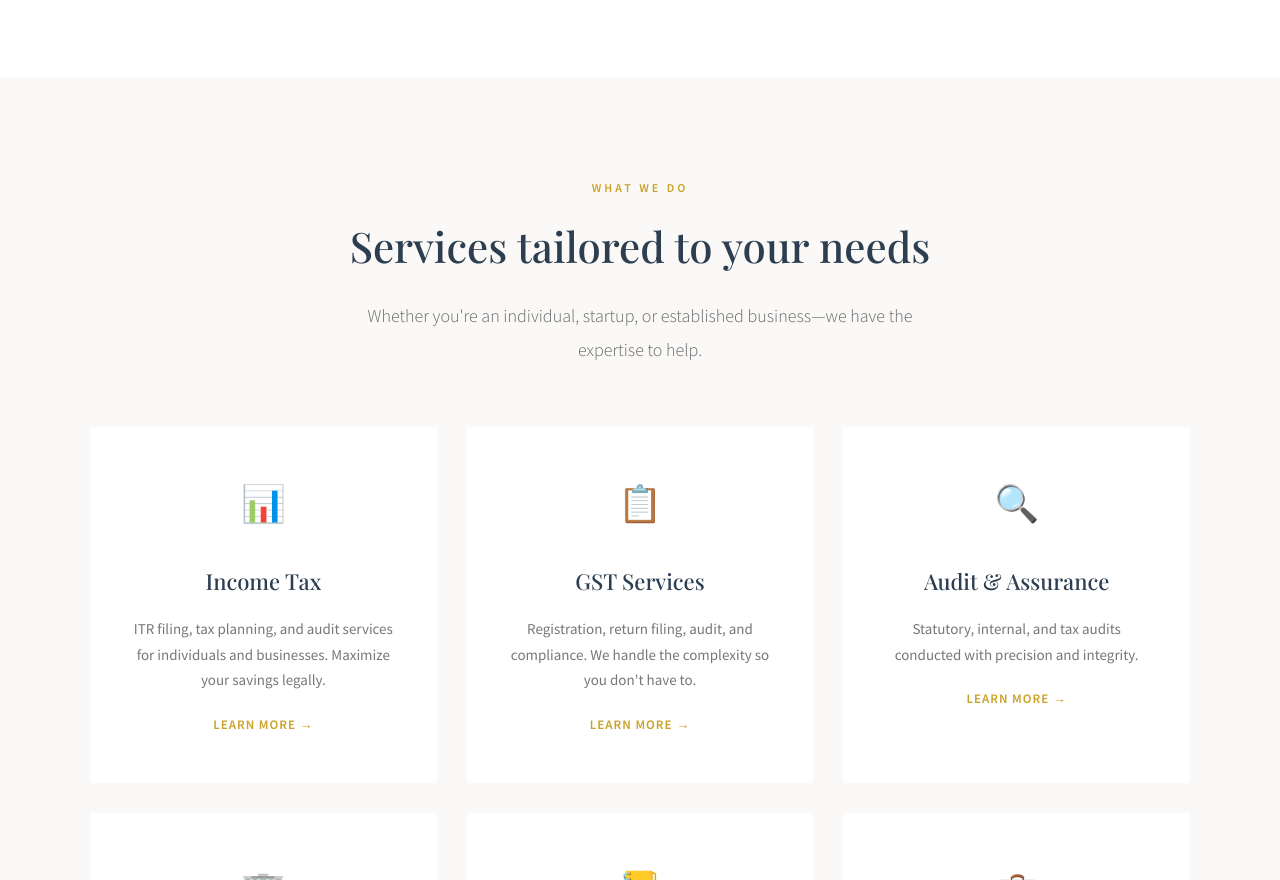
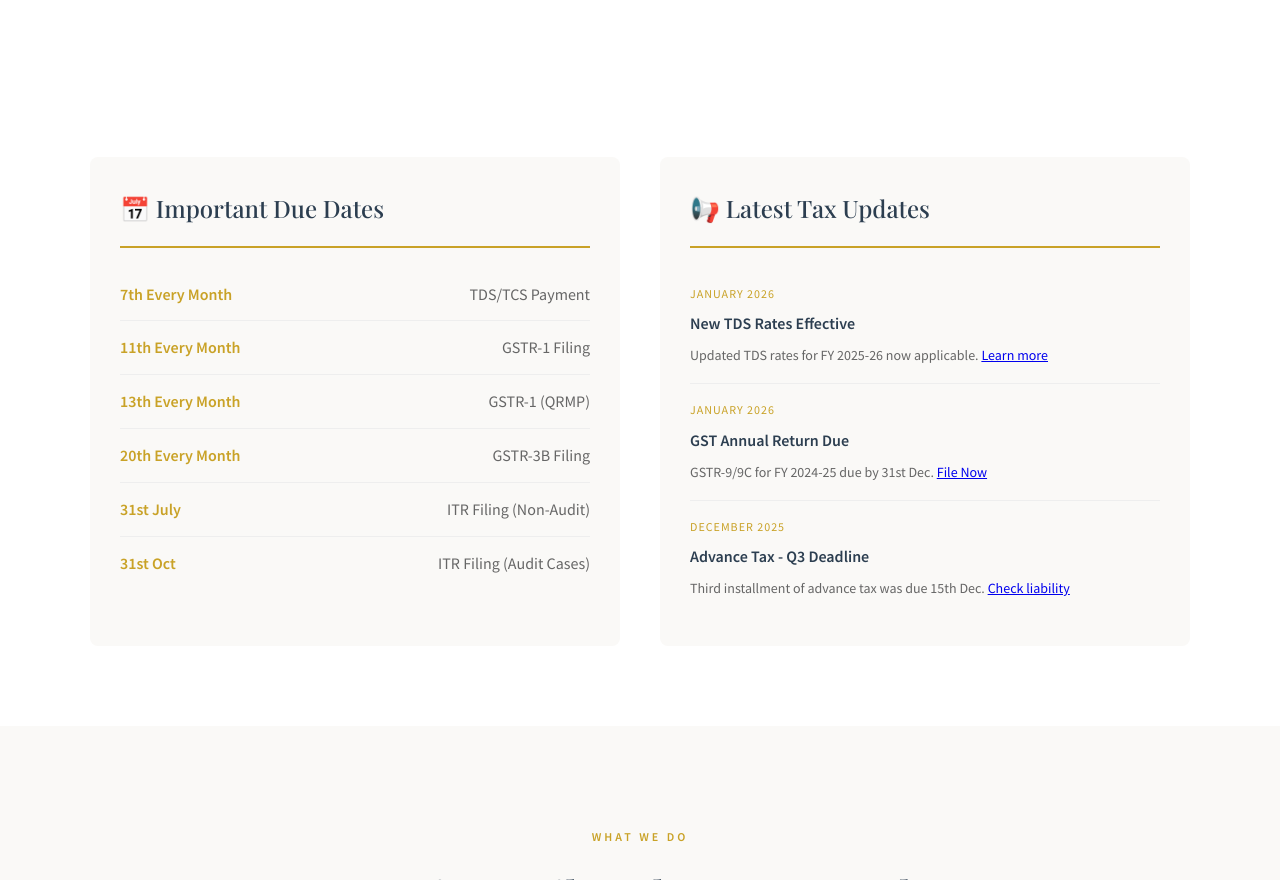
Before and after one commit to nagavatar/karvassociates, a plain HTML site: page index.html in a window 1280 px wide. Shown: the part 1920-2800 px from the top of the page. Drawn offline with nearby package versions, Linux system fonts and the light colour scheme.

Commit message:
SEO optimization: renamed images, added alt text, H1 keywords, due dates section, tax updates section, responsive CSS

```diff
--- a/index.html
+++ b/index.html
@@ -860,6 +860,73 @@
             opacity: 0.7;
         }
 
+        /* Due Dates & Updates Section */
+        .updates-section {
+            background: #fff;
+            padding: 80px 40px;
+        }
+        .updates-container {
+            max-width: 1100px;
+            margin: 0 auto;
+            display: grid;
+            grid-template-columns: 1fr 1fr;
+            gap: 40px;
+        }
+        .updates-box {
+            background: #faf9f7;
+            padding: 30px;
+            border-radius: 8px;
+        }
+        .updates-box h3 {
+            font-family: 'Playfair Display', serif;
+            font-size: 24px;
+            color: #2c3e50;
+            margin-bottom: 20px;
+            padding-bottom: 15px;
+            border-bottom: 2px solid #c9a227;
+        }
+        .due-date-item {
+            display: flex;
+            justify-content: space-between;
+            padding: 12px 0;
+            border-bottom: 1px solid #eee;
+        }
+        .due-date-item:last-child {
+            border-bottom: none;
+        }
+        .due-date-item .date {
+            font-weight: 600;
+            color: #c9a227;
+            white-space: nowrap;
+        }
+        .due-date-item .desc {
+            color: #666;
+            text-align: right;
+        }
+        .update-item {
+            padding: 15px 0;
+            border-bottom: 1px solid #eee;
+        }
+        .update-item:last-child {
+            border-bottom: none;
+        }
+        .update-item .update-date {
+            font-size: 12px;
+            color: #c9a227;
+            text-transform: uppercase;
+            letter-spacing: 1px;
+            margin-bottom: 5px;
+        }
+        .update-item .update-title {
+            color: #2c3e50;
+            font-weight: 600;
+            margin-bottom: 5px;
+        }
+        .update-item .update-desc {
+            color: #666;
+            font-size: 14px;
+        }
+
         /* Responsive */
         @media (max-width: 968px) {
             .about-container,
@@ -992,6 +1059,13 @@
             .highlight-box p {
                 font-size: 15px;
             }
+            .updates-container {
+                grid-template-columns: 1fr;
+            }
+            .updates-box {
+                padding: 25px;
+            }
+            }
             .footer-links {
                 gap: 20px;
             }
@@ -1060,13 +1134,13 @@
     <!-- Hero Section with Slider -->
     <section class="hero" id="home">
         <div class="hero-slider">
-            <div class="hero-slide active"><img src="img/slider1.jpg" alt="Professional Services"></div>
-            <div class="hero-slide"><img src="img/slider2.jpg" alt="Financial Advisory"></div>
-            <div class="hero-slide"><img src="img/slider3.jpg" alt="Tax Consulting"></div>
+            <div class="hero-slide active"><img src="img/chartered-accountants-india-office.jpg" alt="Best Chartered Accountants in India - K A R V & Associates Office"></div>
+            <div class="hero-slide"><img src="img/tax-audit-services-india.jpg" alt="Income Tax and Audit Services India - Professional CA Firm"></div>
+            <div class="hero-slide"><img src="img/gst-filing-consultation-india.jpg" alt="GST Filing and Consultation Services in Delhi NCR"></div>
         </div>
         <div class="hero-content">
             <p class="hero-tagline">Chartered Accountants · Tax & Financial Advisory</p>
-            <h1>Bringing clarity to your finances—so you can focus on what matters.</h1>
+            <h1>Chartered Accountants in India | GST, Tax Filing & Audit Services</h1>
             <p>Expert tax planning, audit services, and financial guidance for businesses and individuals across India. We make the complex simple.</p>
             <a href="#contact" class="btn">Get in Touch</a>
             <a href="#services" class="btn btn-outline">Our Services</a>
@@ -1116,6 +1190,57 @@
             <div class="stat-item">
                 <h3>10+</h3>
                 <p>Cities Covered</p>
+            </div>
+        </div>
+    </section>
+
+    <!-- Important Due Dates & Tax Updates Section -->
+    <section class="updates-section" id="updates">
+        <div class="updates-container">
+            <div class="updates-box">
+                <h3>📅 Important Due Dates</h3>
+                <div class="due-date-item">
+                    <span class="date">7th Every Month</span>
+                    <span class="desc">TDS/TCS Payment</span>
+                </div>
+                <div class="due-date-item">
+                    <span class="date">11th Every Month</span>
+                    <span class="desc">GSTR-1 Filing</span>
+                </div>
+                <div class="due-date-item">
+                    <span class="date">13th Every Month</span>
+                    <span class="desc">GSTR-1 (QRMP)</span>
+                </div>
+                <div class="due-date-item">
+                    <span class="date">20th Every Month</span>
+                    <span class="desc">GSTR-3B Filing</span>
+                </div>
+                <div class="due-date-item">
+                    <span class="date">31st July</span>
+                    <span class="desc">ITR Filing (Non-Audit)</span>
+                </div>
+                <div class="due-date-item">
+                    <span class="date">31st Oct</span>
+                    <span class="desc">ITR Filing (Audit Cases)</span>
+                </div>
+            </div>
+            <div class="updates-box">
+                <h3>📢 Latest Tax Updates</h3>
+                <div class="update-item">
+                    <div class="update-date">January 2026</div>
+                    <div class="update-title">New TDS Rates Effective</div>
+                    <div class="update-desc">Updated TDS rates for FY 2025-26 now applicable. <a href="pages/tax-services.html">Learn more</a></div>
+                </div>
+                <div class="update-item">
+                    <div class="update-date">January 2026</div>
+                    <div class="update-title">GST Annual Return Due</div>
+                    <div class="update-desc">GSTR-9/9C for FY 2024-25 due by 31st Dec. <a href="pages/gst-services.html">File Now</a></div>
+                </div>
+                <div class="update-item">
+                    <div class="update-date">December 2025</div>
+                    <div class="update-title">Advance Tax - Q3 Deadline</div>
+                    <div class="update-desc">Third installment of advance tax was due 15th Dec. <a href="pages/tax-services.html">Check liability</a></div>
+                </div>
             </div>
         </div>
     </section>
@@ -1198,7 +1323,7 @@
                 </ul>
             </div>
             <div class="why-image">
-                <img src="img/slider1.jpg" alt="Professional Consultancy">
+                <img src="img/chartered-accountants-india-office.jpg" alt="Professional CA Consultancy Services in India">
                 <div class="why-image-overlay">
                     <p class="why-image-title">Professional Consultancy</p>
                 </div>
```
Also changed, not shown: blogs/accounting-services.html (+1 -0 lines), blogs/advisory-services.html (+1 -0 lines), blogs/audit-services.html (+1 -0 lines), blogs/company-registration.html (+1 -0 lines), blogs/gst-services.html (+1 -0 lines), blogs/tax-services.html (+1 -0 lines), img/chartered-accountants-india-office.jpg (renamed from img/slider1.jpg), img/gst-filing-consultation-india.jpg (renamed from img/slider3.jpg), img/tax-audit-services-india.jpg (renamed from img/slider2.jpg).
